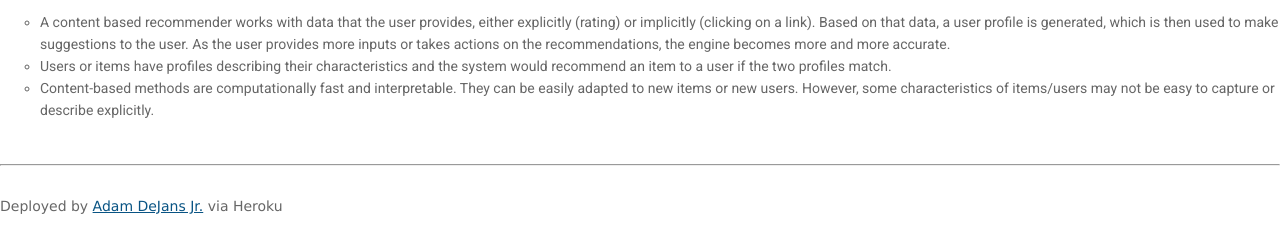
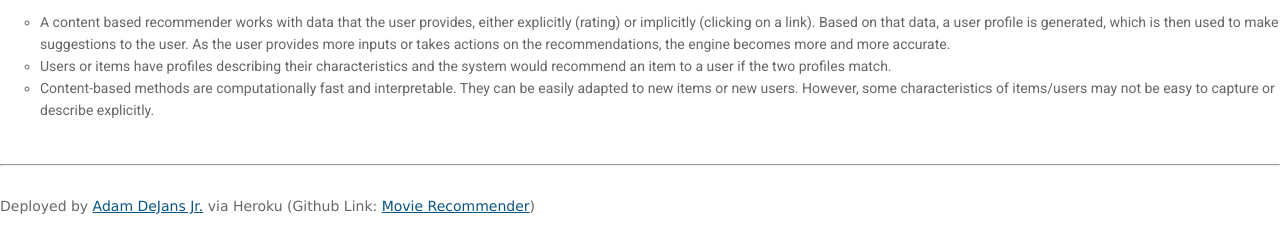
Before and after one commit to addejans/content-based-movie-recommendation-system, a Flask app: page / in a window 1280 px wide. Shown: the part 715-954 px from the top of the page. Run offline with Flask 2, Linux system fonts and the light colour scheme; parts of the project's set-up code (start-up, migrations or seed data) failed here and were passed over; some libraries are stand-ins or nearby versions.

Commit message:
added GitHub link

```diff
--- a/templates/index.html
+++ b/templates/index.html
@@ -232,6 +232,6 @@
    <br>
    <hr>
    <br>
-   <p style="font-family:verdana">Deployed by <a href="https://www.adamdejans.com/" target="_blank">Adam DeJans Jr.</a> via Heroku</p>
+   <p style="font-family:verdana">Deployed by <a href="https://www.adamdejans.com/" target="_blank">Adam DeJans Jr.</a> via Heroku (Github Link: <a href="https://www.adamdejans.com/" target="_blank"> Movie Recommender</a>)</p>
    <br>
 </html>
```
